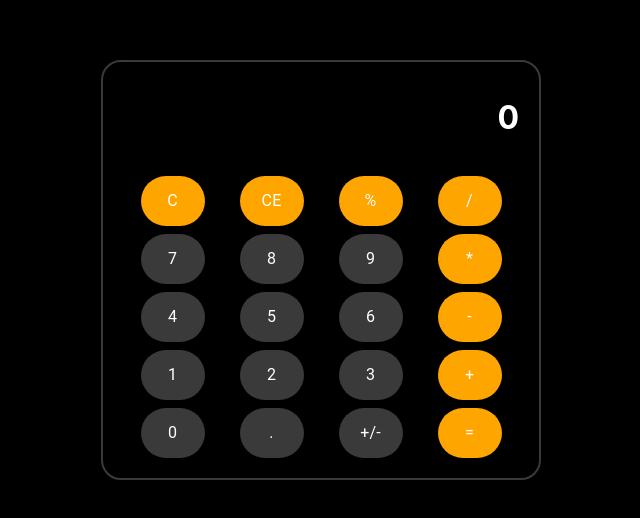
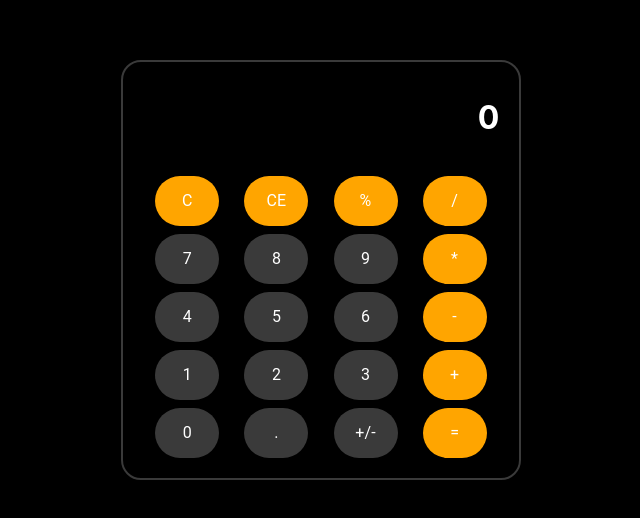
Before and after one commit to SantiSB/simple-calculator, a React (Vite) app: page / in a window 1280 px wide. Shown: the part 130-648 px from the top of the page, without its empty margins (319-959 px from the left). Built offline with nearby package versions, Linux system fonts and the light colour scheme.

Commit message:
simple-calculator v2.0.0

```diff
--- a/src/pages/SimpleCalculator.jsx
+++ b/src/pages/SimpleCalculator.jsx
@@ -30,8 +30,9 @@ const SimpleCalculator = () => {
             border: `2px solid ${theme.palette.gray.main}`,
             p: 2.5,
             borderRadius: 5,
-            width: '100%',
+            width: '90%',
             overflow: 'auto',
+            maxHeight: '80vh',
           }}
         >
           <DisplayScreen value={operation} />
```
